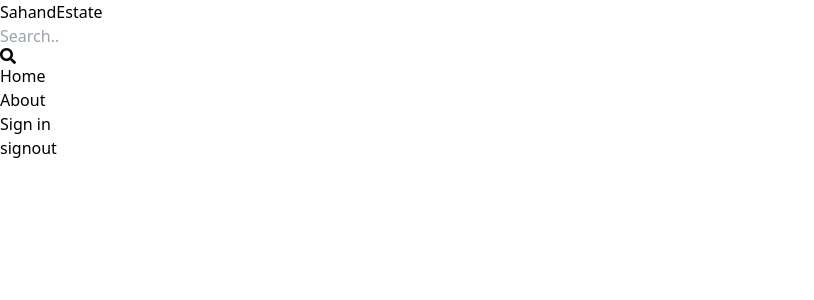
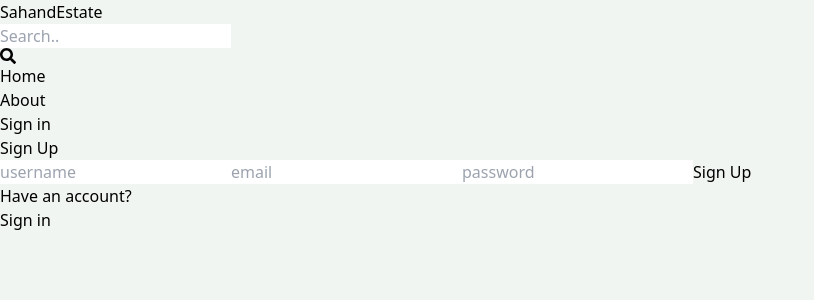
Before and after one commit to Rohit1029/MERN_ESTATE2.0, a React (Vite) app in the folder client/: page /sign-up in a window 1280 px wide. Shown: the top 300 px of the page, without its empty margins (0-814 px from the left). Built offline with nearby package versions, Linux system fonts and the light colour scheme.

Commit message:
complete sign up page ui

```diff
--- a/client/src/index.css
+++ b/client/src/index.css
@@ -1,3 +1,7 @@
 @tailwind base;
 @tailwind components;
 @tailwind utilities;
+
+body{
+    background-color: rgb(241,245,241);
+}
--- a/client/src/pages/SignUp.jsx
+++ b/client/src/pages/SignUp.jsx
@@ -1,10 +1,26 @@
 
 import React from 'react';
+import {Link} from 'react-router-dom'
 
 
 export default function SignUp(){
     return (
-        <div>signout</div>
+        <div className={'p-3 max-w-lg mx-auto'}>
+       <h1 className={'text-3xl text-center font-semibold my-7'}>Sign Up</h1>
+    <form className={'flex flex-col gap-4'}>
+        <input type={'text'} placeholder={'username'} className={'border p-3 rounded-lg'} id={'username'}/>
+        <input type={'email'} placeholder={'email'} className={'border p-3 rounded-lg'} id={'email'}/>
+        <input type={'password'} placeholder={'password'} className={'border p-3 rounded-lg'} id={'password'}/>
+        <button className={'bg-slate-700 text-white p-3 rounded-lg uppercase hover:opacity-95 disabled:opacity--80'}>Sign Up</button>
 
-    )
+    </form>
+            <div className={"flex gap-2 mt-5"}>
+                <p>Have an account?</p>
+                <Link to={'/sign-in'}>
+                    <span className={'text-blue-700'}>Sign in</span>
+                </Link>
+            </div>
+        </div>
+
+)
 }
```
